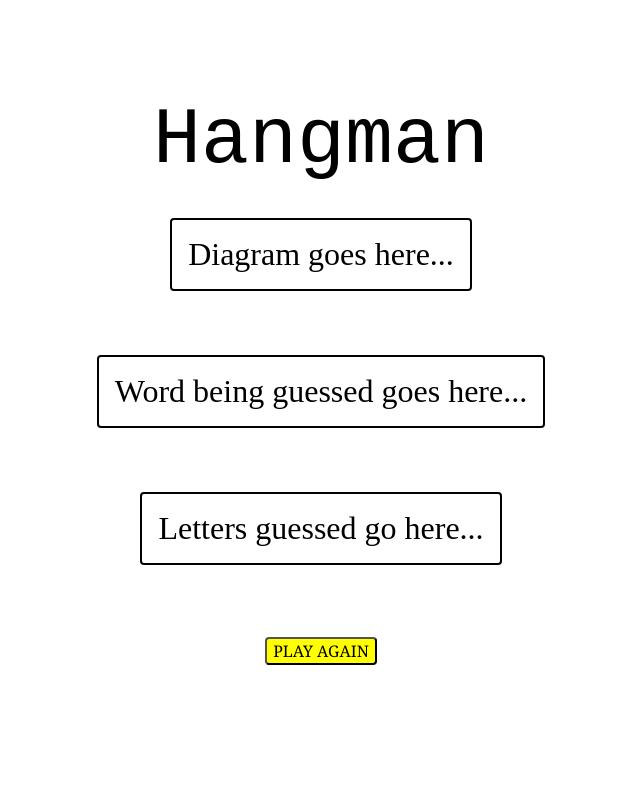
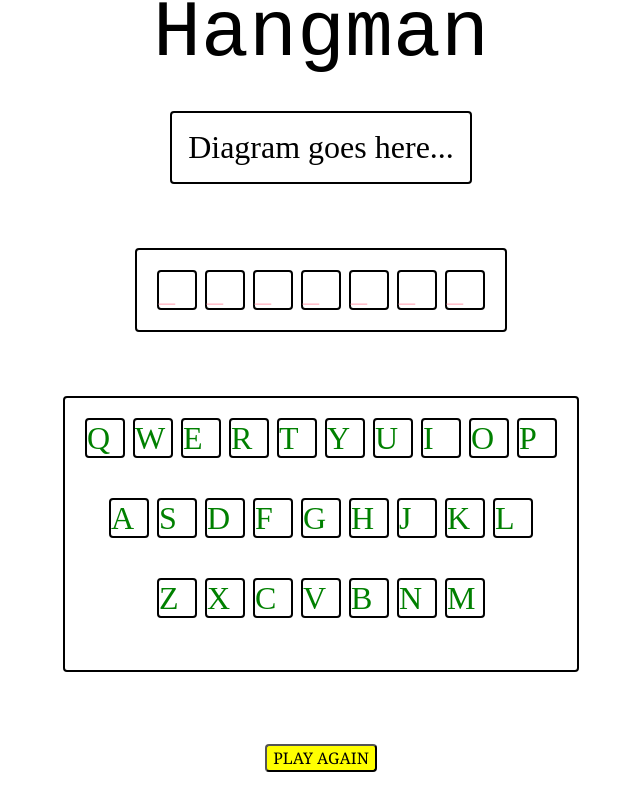
Before and after one commit to Grglls/hangman, a plain HTML site: page index.html in a window 1280 px wide. Shown: the whole page, without its empty margins (319-959 px from the left). Drawn offline with Linux system fonts and the light colour scheme.

Commit message:
state updated, renderWord function added

```diff
--- a/index.html
+++ b/index.html
@@ -14,9 +14,44 @@
 
     <section id="diagram">Diagram goes here...</section>
 
-    <section id="secret-word">Word being guessed goes here...</section>
+    <section id="word-container"></section>
 
-    <section id="guessed-letters">Letters guessed go here...</section>
+    <section id="keyboard-container">
+        <div id="keyboard-row-1">
+            <div class="keyboard-letter">Q</div>
+            <div class="keyboard-letter">W</div>
+            <div class="keyboard-letter">E</div>
+            <div class="keyboard-letter">R</div>
+            <div class="keyboard-letter">T</div>
+            <div class="keyboard-letter">Y</div>
+            <div class="keyboard-letter">U</div>
+            <div class="keyboard-letter">I</div>
+            <div class="keyboard-letter">O</div>
+            <div class="keyboard-letter">P</div>
+        </div>
+
+        <div id="keyboard-row-2">
+            <div class="keyboard-letter">A</div>
+            <div class="keyboard-letter">S</div>
+            <div class="keyboard-letter">D</div>
+            <div class="keyboard-letter">F</div>
+            <div class="keyboard-letter">G</div>
+            <div class="keyboard-letter">H</div>
+            <div class="keyboard-letter">J</div>
+            <div class="keyboard-letter">K</div>
+            <div class="keyboard-letter">L</div>
+        </div>
+
+        <div id="keyboard-row-3">
+            <div class="keyboard-letter">Z</div>
+            <div class="keyboard-letter">X</div>
+            <div class="keyboard-letter">C</div>
+            <div class="keyboard-letter">V</div>
+            <div class="keyboard-letter">B</div>
+            <div class="keyboard-letter">N</div>
+            <div class="keyboard-letter">M</div>
+        </div>
+    </section>
 
     <button id="play-again">Play Again</button>
 </body>
--- a/js/main.js
+++ b/js/main.js
@@ -1,16 +1,18 @@
 /*------------------------- constants -------------------------*/
-///Object with list of words:
-const WORDS = {
-    one: [],
-    two: [],
-    three: [],
-    four: []
-};
+// Set up empty array to take list of words:
+let ALL_WORDS = [];
 
+// Retrieve words from JSON file, save to array created above:
 fetch('./assets/common.json')
     .then((response) => response.json())
-    .then((json) => console.log(json));
+    .then((json) => {
+        console.log(json)
+        ALL_WORDS = json.commonWords;
+    });
 
+const WORDS_SORTED = {};
+
+setTimeout(console.log, 3000, ALL_WORDS[200]);
 
 // fetch('https://github.com/dariusk/corpora/blob/master/data/words/common.json')
 // .then((response) => response.json())
@@ -19,18 +21,21 @@ fetch('./assets/common.json')
 
 /*------------------------- state variables -------------------------*/
 const state = {
+    randomWord: null,
+    randomWordArray: null,
     currentWord: null,
-    numberOfGuesses: null,
+    incorrectGuesses: null,
     guessedLetters: null,
     result: null,
 };
 
 
 /*------------------------- cached elements  -------------------------*/
-const element = {
+const elements = {
     message: document.querySelector('h2'),
-    playAgain: document.getElementById(''),
-
+    playAgain: document.getElementById('play-again'),
+    keyboardContainer: document.getElementById('keyboard-container'),
+    wordContainer: document.getElementById('word-container'),
 }
 
 /*------------------------- event listeners -------------------------*/
@@ -38,20 +43,53 @@ const element = {
 
 /*------------------------- functions -------------------------*/
 init();
-
+elements.playAgain.addEventListener('click', init);
+elements.keyboardContainer.addEventListener('click', handleClick);
 
 // To-do: init function:
 function init () {
-
+    state.randomWord = "testing";  //Consider bringing the word in already as uppercase here.
+    state.randomWordArray = state.randomWord.toUpperCase().split(""); // Change the word to upper case, convert to an array.
+    state.currentWord = state.randomWord.split("").map((x) => '_'); // Create a blank array, same length as word.
+    state.incorrectGuesses = 0;
+    state.guessedLetters = [];
+    state.result = null;
+    render();
 }
 
 // To-do: handleClick function:
 function handleClick(event) {
+    console.log(event.target);
+    console.log(event.target.innerHTML);
+    console.log(event.target.innerText);
+    console.log('click registered');
 
+    // Add the clicked letter to the list of guessed letters:
+    state.guessedLetters.push(event.target.innerText);
+
+    // Check if the guessed letter is part of the secret word:
+    if (state.randomWordArray.includes(event.target.innerText)) {
+        // If the letter is part of the word, update the blank array to 'reveal' the letter:
+        console.log('Letter part of word.');
+        for (let i = 0; i < state.randomWordArray.length; i++) {
+            if (state.randomWordArray[i] === event.target.innerText) {
+                state.currentWord[i] = event.target.innerText;
+            };
+        };
+    } else {
+        // If the letter is NOT part of the word, increment the number of incorrect guesses:
+        console.log('letter not part of word.');
+        state.incorrectGuesses += 1;
+    };
+
+    // Check for winner:
+    state.winner = checkWinner();
+
+    // Run render():
+    render();
 }
 
 
-// To-do: retrieve words from JSON file:
 
 
 
@@ -66,23 +104,48 @@ function checkWinner(arguments) {
 
 // To-do: render function:
 function render() {
-    renderBoard();
+    renderWord();
     renderMessage();
     renderControls();
+    renderDiagram();
 }
 
 
-// To-do: renderBoard function:
-function renderBoard() {
+// To-do: renderWord function:
+// Build-out the word section by appending children. Children must be blank or show the correct letter.
+function renderWord() {
+    // Clear out the current wordContainer:
+    while (elements.wordContainer.firstChild != null)  {
+        elements.wordContainer.removeChild(elements.wordContainer.lastChild);
+    }
+    console.log('First child: ' + elements.wordContainer.firstChild);
 
+    console.log('renderboard test');
+    // Loop through currentWord and create a new letter div for each:
+    for (let i = 0; i < state.currentWord.length; i++) {
+        letterElement = document.createElement('div');
+        letterElement.innerText = state.currentWord[i];
+        letterElement.classList.add('keyboard-letter');
+        elements.wordContainer.appendChild(letterElement);
+    }
 }
 
 // To-do: renderMessage function:
+// Either say 'guess a letter' or 'gameover' or 'winner'
 function renderMessage() {
-
+    // Say whether to guess a letter or
 }
 
 // To-do: renderControls function:
+// Update the colours of the keyboard keys for whether they are correct or incorrect guesses.
 function renderControls() {
+    //
+}
 
+// To-do: renderDiagram function:
+// Update the diagram by updating the image used.
+function renderDiagram() {
+    // Start with blank diagram:
+
+    // If an incorrect guess is made, move to the next image:
 }
--- a/styles.css
+++ b/styles.css
@@ -24,6 +24,61 @@ section {
     padding: 2vmin;
 }
 
+section#word-container {
+    color: pink;
+    display: flex;
+    flex-direction: ;
+}
+
+section#keyboard-container {
+    color: green;
+
+    display: grid;
+    grid-template-rows: repeat(3, 10vmin);
+    grid-template-areas:
+        "row1"
+        "row2"
+        "row3";
+}
+
+#keyboard-row-1 {
+    grid-area: row1;
+    display: flex;
+    justify-content: center;
+}
+
+#keyboard-row-2 {
+    grid-area: row2;
+    display: flex;
+    justify-content: center;
+}
+
+#keyboard-row-3 {
+    grid-area: row3;
+    display: flex;
+    justify-content: center;
+}
+
+
+
+.keyboard-letter {
+    position: relative;
+    border: 2px black solid;
+    border-radius: 0.5vmin;
+    margin: 0.5vmin;
+    padding: auto auto;
+    height: 5vmin;
+    width: 5vmin;
+    /* align-items: center; */
+    /* justify-content: center; */
+}
+
+.keyboard-letter:hover {
+    cursor: pointer;
+    text-decoration: underline;
+    background-color: lightgrey;
+}
+
 button {
     text-transform: uppercase;
     background-color: yellow;
```
